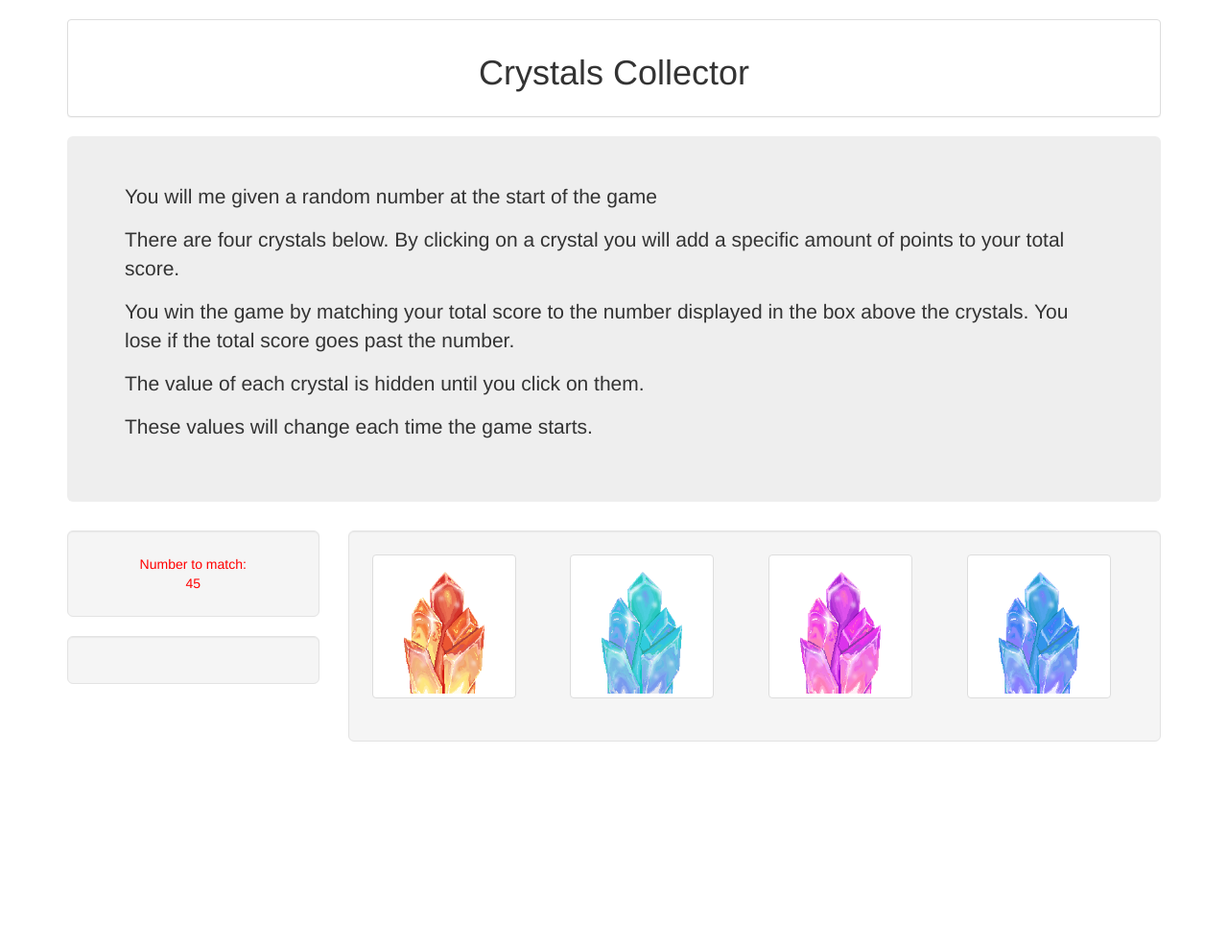
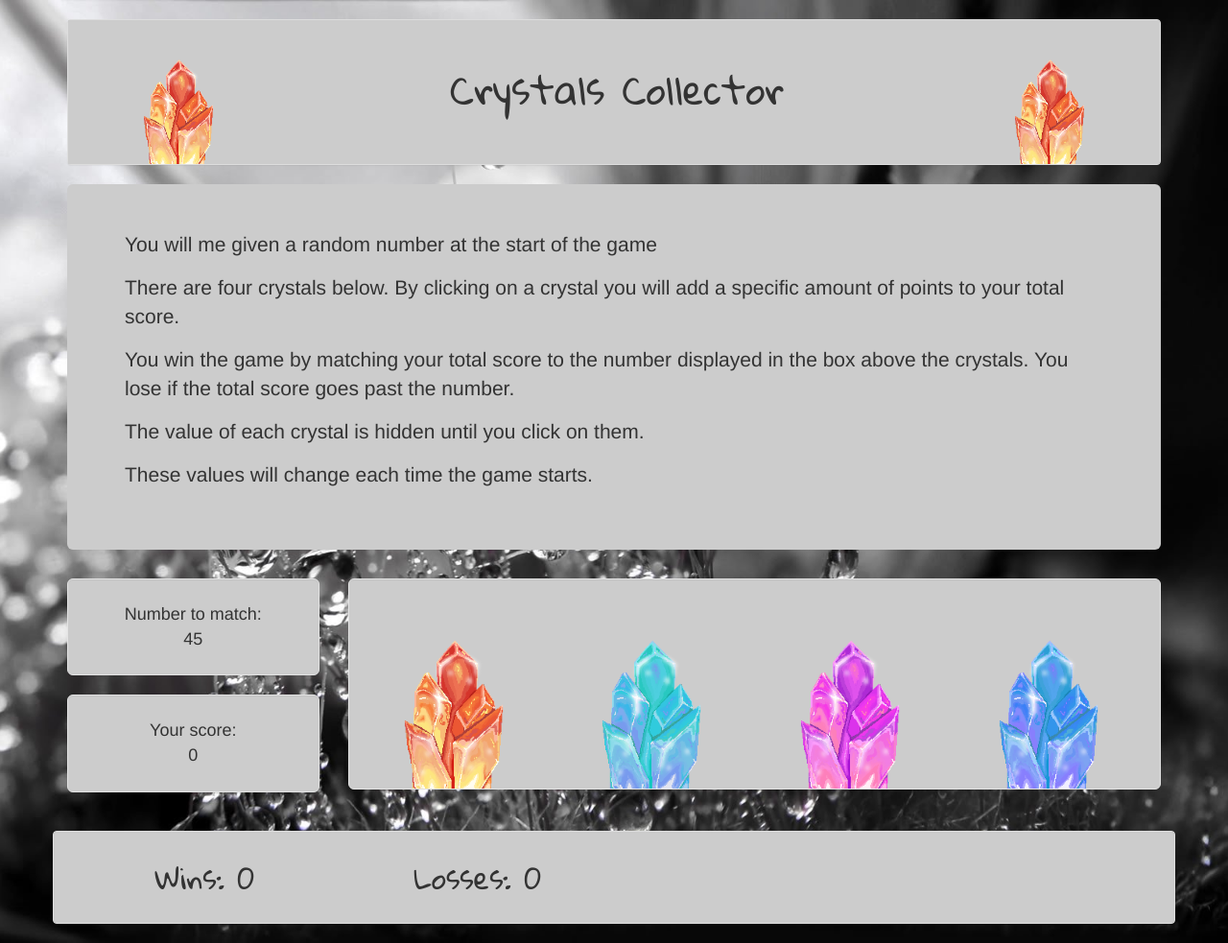
Before and after one commit to GFigarella/week-4-game, a plain HTML site: page index.html in a window 1280 px wide. Shown: the whole page at 96% size. Before the commit the page ends 800 px from the top, so only its background shows below. Drawn offline with nearby package versions, Linux system fonts and the light colour scheme; a web font is replaced by a local one.

Commit message:
Moidified the html a bit, finished the js file, added all of my own CSS on top of the bootstrap, and added my own images to the game

```diff
--- a/assets/css/reset.css
+++ b/assets/css/reset.css
@@ -92,8 +92,8 @@ video {
   margin: 0;
   font: inherit;
 
-  Typography */
-  /* font-size: 100%;
+  /* Typography */
+  font-size: 100%;
   vertical-align: baseline;
 
   /* Visual */
--- a/assets/css/style.css
+++ b/assets/css/style.css
@@ -1,12 +1,96 @@
+
+body{
+    background-image: url("../images/crystals.jpg");
+    /* Full height */
+    height: 100%;
+
+    /* Center and scale the image nicely */
+    background-position: center;
+    background-repeat: no-repeat;
+    background-size: cover;
+}
+
+.container{
+    font-style: initial;
+    background: transparent;
+}
+
+h1{
+    font-family: 'Gloria Hallelujah', cursive;
+    font-size: 40px;
+    float: left;
+    position: relative;
+    left: 263px;
+    padding-top: 15px;
+}
+
+
+
+#one{
+    z-index: 50;
+    position: relative;
+    float: left;
+    left: 40px;
+    top: 15px;
+}
+
+#two{
+    z-index: 40;
+    position: relative;
+    float: right;
+    right: 40px;
+    top: 15px;
+}
+
+#red, #cyan, #purple, #blue{
+    position: relative;
+    top: 24px;
+}
+
+.jumbotron, .well{
+    background:rgb(204, 204, 204);
+}
+
 .panel{
     margin-top:20px;
+    background:rgb(204, 204, 204);
 }
 
 .panel-body{
     text-align: center;
+    background:rgb(204, 204, 204);
 }
 
 #numberToMatch{
-    color: red;
+    font-size: 18px;
     text-align: center;
 }
+
+.yourScore{
+    font-size: 18px;
+    text-align: center;
+}
+
+.wins, .losses, .myResult{
+    font-family: 'Gloria Hallelujah', cursive;
+    font-size: 30px;
+    padding-top: 12px;
+}
+
+@media screen and (max-width:980px){
+    h1{
+        position: static;
+    }
+
+    #one, #two{
+        position: static;
+    }
+
+    #one{
+        left: 0px;
+    }
+
+    #two{
+        right: 0px;
+    }
+}
--- a/assets/javascript/game.js
+++ b/assets/javascript/game.js
@@ -1,8 +1,9 @@
 $(document).ready(function() {
-    var win = 0;
-    var loss = 0;
-    var counter = 0;
-    var crystals = [];
+    var myValues = values();
+    var win = myValues[1];
+    var loss = myValues[2];
+    var counter = myValues[0];
+    var crystals = myValues[3];
     var number = setNumber();
 
     function randomNumber(min, max) {
@@ -17,7 +18,6 @@ $(document).ready(function() {
 
     for (var i = 0; i<crystals.length; i++){
         $(".crystal-image").attr("data-crystalvalue", crystals[i]);
-        console.log(crystals[i]);
     }
 
     function setNumber(){
@@ -29,10 +29,89 @@ $(document).ready(function() {
         return number;
     }
 
+    function values(){
+        counter = 0;
+        win = 0
+        loss = 0
+        crystals = [];
+        $("#score").append(counter);
+        $("#winCount").append(win);
+        $("#lossCount").append(loss);
+        return [counter, win, loss, crystals];
+    }
+
+    function reset(){
+        counter = 0;
+        crystals = [];
+        $("#score").text(0);
+        for (var i = 0; i < 4; i++){
+            crystalNumber= randomNumber(1,12);
+            crystals.push(crystalNumber);
+        }
+        $(".numberToMatch").empty();
+        number = setNumber();
+        console.log(crystals);
+        return [counter, crystals, number];
+    }
+
+
     $(".crystal-image").on("click", function(){
-        var crystalValue = ($(this).attr("data-crystalvalue"));
-        crystalValue = parseInt(crystalValue);
-        counter += crystalValue;
-        alert("New score: " + counter);
+
+        $("#result").empty();
+
+        var crystalValue = ($(this).attr("id"));
+        console.log(crystalValue);
+        // crystalValue = parseInt(crystalValue);
+        // counter += crystalValue;
+        // alert("New score: " + counter);
+        if (crystalValue == "red"){
+            var redCrystal = crystals[0];
+            console.log("red crystal is: " + redCrystal + typeof(redCrystal));
+            counter = counter + redCrystal;
+            $("#score").text(counter);
+            console.log(counter);
+        }
+
+        else if (crystalValue == "cyan"){
+            var cyanCrystal = crystals[1];
+            counter = counter + cyanCrystal;
+            $("#score").text(counter);
+            console.log(counter);
+        }
+
+        else if (crystalValue == "purple"){
+            var purpleCrystal = crystals[2];
+            counter = counter + purpleCrystal;
+            $("#score").text(counter);
+            console.log(counter);
+        }
+
+        else if (crystalValue == "blue"){
+            var blueCrystal = crystals[3];
+            counter = counter + blueCrystal;
+            $("#score").text(counter);
+            console.log(counter);
+        }
+
+        if (counter == number){
+            var myReset = reset();
+            counter = myReset[0];
+            crystals = myReset[1];
+            number = myReset[2];
+            $("#result").text("Eyyy you won!!");
+            win++
+            $("#winCount").text(win);
+        }
+
+        else if (counter > number){
+            var myReset = reset();
+            counter = myReset[0];
+            crystals = myReset[1];
+            $("#result").text("You lost!! More math next time!");
+            loss++
+            $("#lossCount").text(loss);
+        }
     });
+
+
 });
--- a/index.html
+++ b/index.html
@@ -10,6 +10,7 @@
     integrity="sha256-DZAnKJ/6XZ9si04Hgrsxu/8s717jcIzLy3oi35EouyE="
     crossorigin="anonymous"></script>
     <script src="assets/javascript/game.js"></script>
+    <link href="https://fonts.googleapis.com/css?family=Atomic+Age|Gloria+Hallelujah" rel="stylesheet">
     <link rel="stylesheet" href="assets/css/reset.css">
     <link rel="stylesheet" href="https://maxcdn.bootstrapcdn.com/bootstrap/3.3.7/css/bootstrap.min.css" integrity="sha384-BVYiiSIFeK1dGmJRAkycuHAHRg32OmUcww7on3RYdg4Va+PmSTsz/K68vbdEjh4u" crossorigin="anonymous">
     <link rel="stylesheet" href="assets/css/style.css">
@@ -19,7 +20,7 @@
     <div class = "container">
         <div class="panel panel-default">
             <div class="panel-body">
-                <h1>Crystals Collector</h1>
+                <img id="one" src="assets/images/red-crystal.png" alt="..." class="crystal-image" height=120px width=120px><h1>Crystals Collector</h1><img id="two" src="assets/images/red-crystal.png" alt="..." class="crystal-image" height=120px width=120px>
             </div>
         </div>
         <div class="jumbotron">
@@ -32,23 +33,37 @@
         <div class = "row">
             <div class = "col-md-3">
                 <div class="well well-lg numberToMatch"></div>
-                <div class="well well-lg yourGuess"></div>
+                <div class="well well-lg yourScore">Your score:<br><span id="score"></span></div>
             </div>
             <div class = "col-md-9">
                 <div class= "well well-lg">
                     <div class="row">
                         <div class="col-md-3">
-                            <img id="red" src="assets/images/red-crystal.png" alt="..." class="thumbnail crystal-image" height=150px width=150px>
+                            <img id="red" src="assets/images/red-crystal.png" alt="..." class="crystal-image" height=170px width=170px>
                         </div>
                         <div class="col-md-3">
-                                <img id="cyan" src="assets/images/cyan-crystal.png" alt="..." class="thumbnail crystal-image" height=150px width=150px>
+                                <img id="cyan" src="assets/images/cyan-crystal.png" alt="..." class="crystal-image" height=170px width=170px>
                         </div>
                         <div class="col-md-3">
-                                <img id="purple" src="assets/images/purple-crystal.png" alt="..." class="thumbnail crystal-image" height=150px width=150px>
+                                <img id="purple" src="assets/images/purple-crystal.png" alt="..." class="crystal-image" height=170px width=170px>
                         </div>
                         <div class="col-md-3">
-                                <img id="blue" src="assets/images/blue-crystal.png" alt="..." class="thumbnail crystal-image" height=150px width=150px>
+                                <img id="blue" src="assets/images/blue-crystal.png" alt="..." class="crystal-image" height=170px width=170px>
                         </div>
+                    </div>
+                </div>
+            </div>
+        </div>
+        <div class="row">
+            <div class="panel panel-default lastPanel">
+                <div class="panel-body">
+                    <div class="col-md-3">
+                        <p class="wins">Wins: <span id="winCount"></span></p>
+                    </div>
+                    <div class="col-md-3">
+                        <p class="losses">Losses: <span id="lossCount"></span></p>
+                    </div>
+                    <div class="col-md-6 myResult"><span id="result"></span>
                     </div>
                 </div>
             </div>
```
Also changed, not shown: assets/images/crystals.jpg (added), 2 other files.
